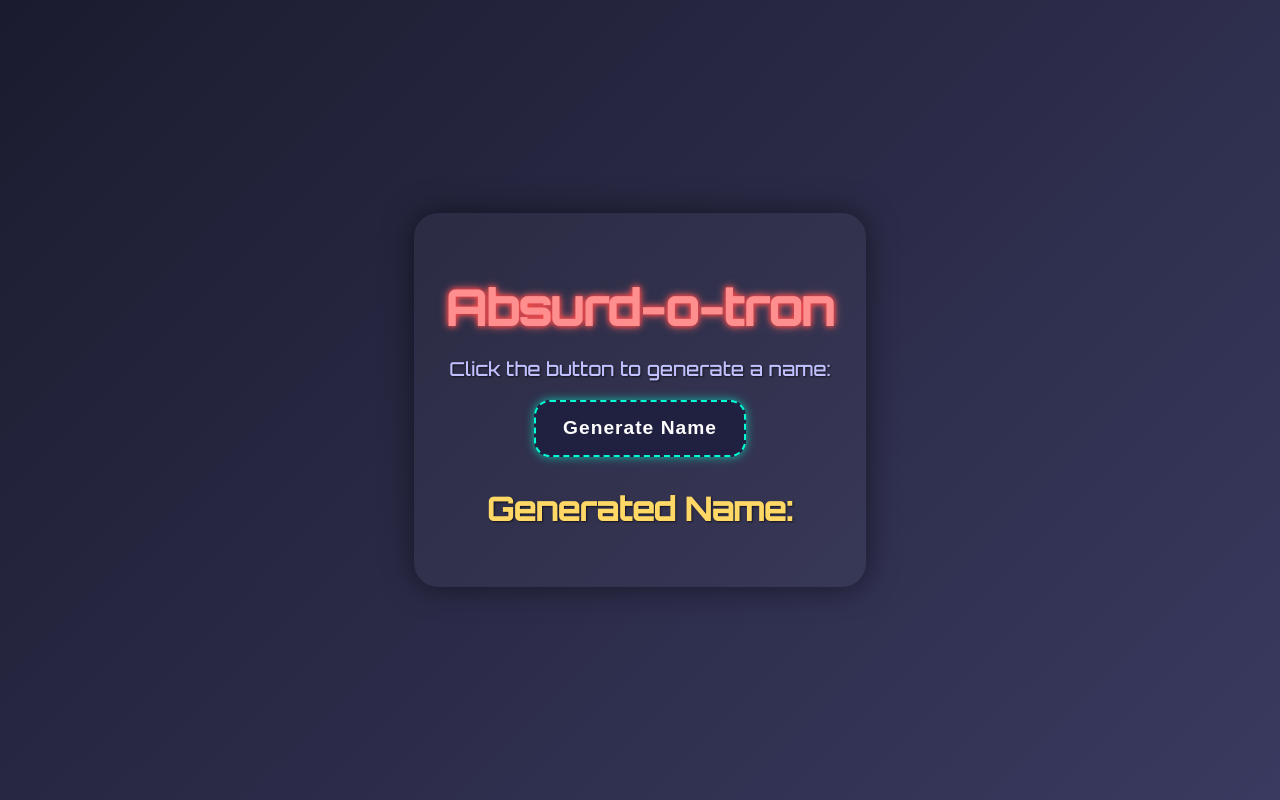
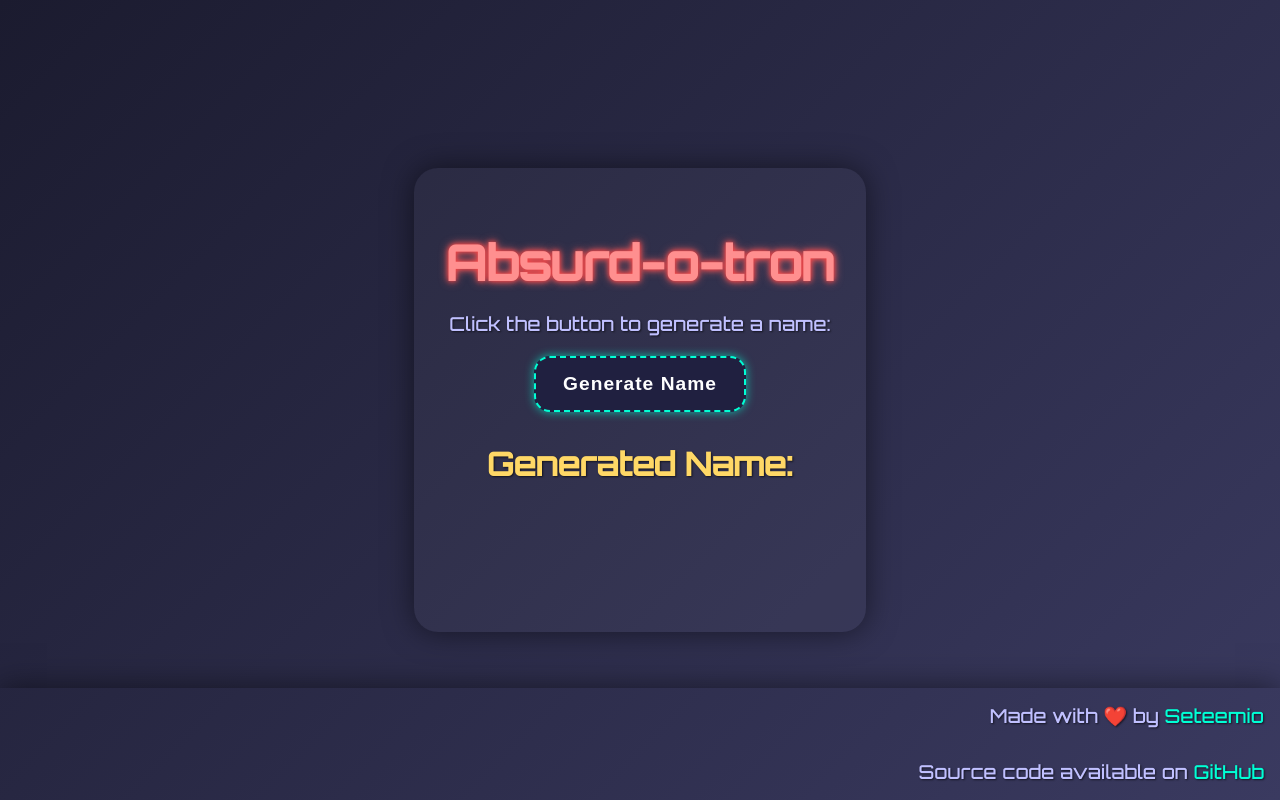
Before and after one commit to 7imio/absurd-o-tron, a React (Vite) app: page / in a window 1280 px wide. Built offline with nearby package versions, Linux system fonts and the light colour scheme.

Commit message:
improved css

```diff
--- a/src/App.tsx
+++ b/src/App.tsx
@@ -1,4 +1,5 @@
 import { useState } from 'react'
+import Footer from './Components/Footer'
 import GenerateName from './Components/GenerateName'
 import NameDisplay from './Components/NameDisplay'
 import './index.css'
@@ -7,12 +8,14 @@ function App() {
 
   const [name, setName] = useState<string>('')
 
-  return (
-    <>
+  return (<>
+    <div className="app">
     <h1>Absurd-o-tron</h1>
     <GenerateName setName={setName} />
     <NameDisplay name={name} />
-    </>
+    </div>
+    <Footer />
+  </>
   )
 }
 
--- /dev/null
+++ b/src/Components/Footer.tsx
@@ -0,0 +1,10 @@
+const Footer:React.FC = () => {
+    return (
+        <footer>
+            <p>Made with ❤️ by <a href="https://www.twitch.tv/seteemio">Seteemio</a></p>
+            <p>Source code available on <a href="https://github.com/7imio/absurd-o-tron">GitHub</a></p>
+        </footer>
+    )
+
+}
+export default Footer;
--- a/src/index.css
+++ b/src/index.css
@@ -37,7 +37,7 @@ button:hover {
   box-shadow: 0 0 15px #ff00ffaa;
 }
 
-#root {
+.app {
   max-width: 600px;
   margin: 0 auto;
   padding: 2rem;
@@ -45,6 +45,7 @@ button:hover {
   background: rgba(255, 255, 255, 0.03);
   border-radius: 24px;
   box-shadow: 0 0 30px rgba(0, 0, 0, 0.5);
+  min-height: 400px;
 }
 
 h2 {
@@ -62,3 +63,28 @@ p {
   font-size: 1.5rem;
   text-shadow: 0 0 5px #42425f, 0 0 10px #c0c0ff;
 }
+
+footer{
+  position: absolute;
+  box-shadow: 0 0 30px rgba(0, 0, 0, 0.5);
+  text-align: right;
+  bottom: 0;
+  left: 0;
+  width: 100%;
+  margin-top: 2rem;
+  font-size: 0.8rem;
+  color: #a0a0ff;
+}
+footer a {
+  color: #00ffd5;
+  text-decoration: none;
+  transition: color 0.3s ease;
+}
+footer a:hover {
+  color: #ff00ff;
+}
+footer p {
+  margin: 0;
+  padding: 1rem;
+
+}
```
